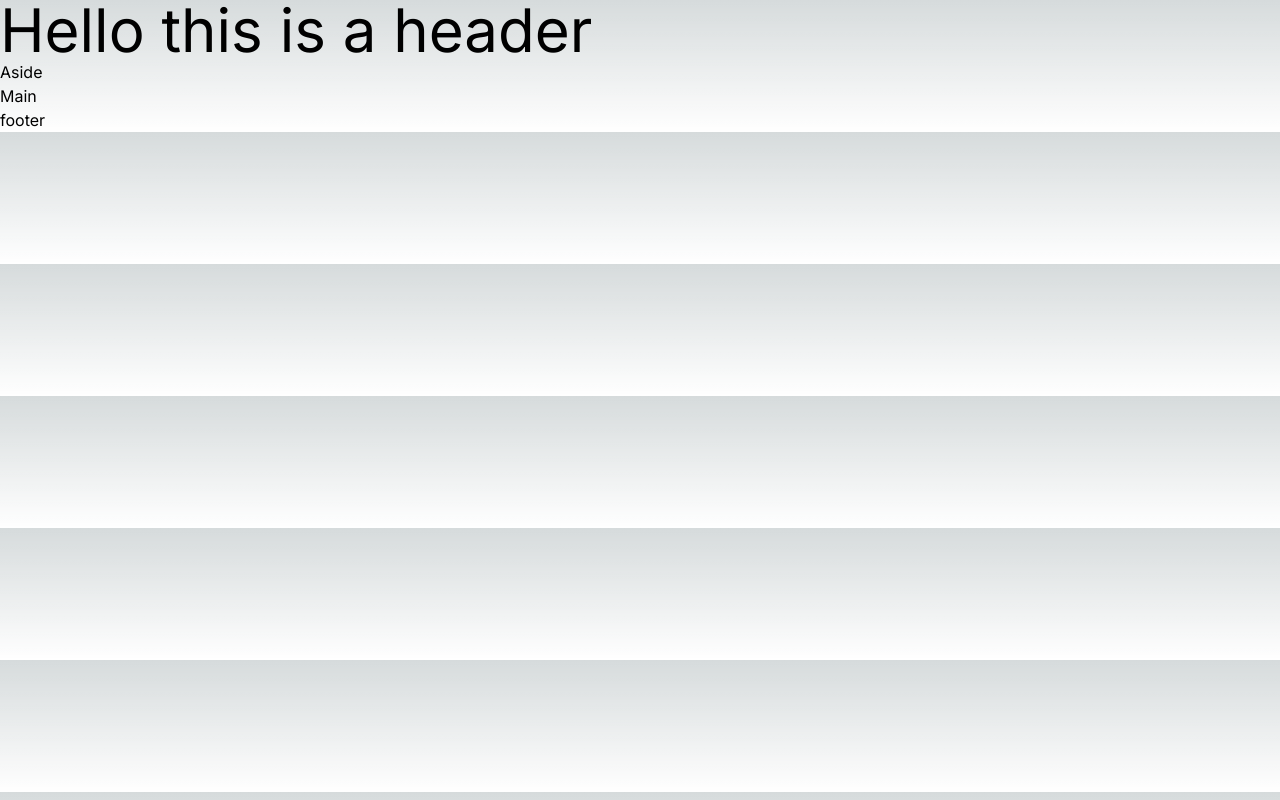
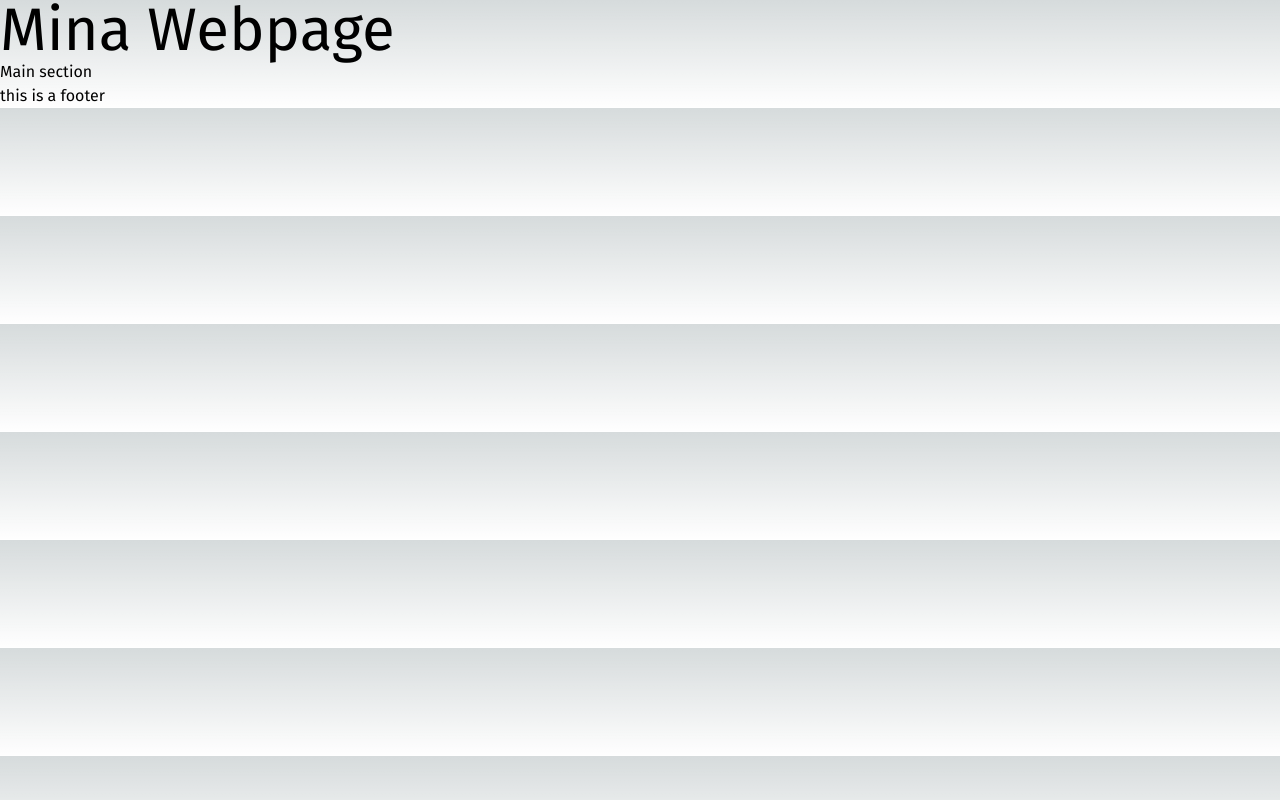
Before and after one commit to xtianbar/next-mina_webpage, a Next.js app: page / in a window 1280 px wide. Built offline with nearby package versions, Linux system fonts and the light colour scheme.

Commit message:
changed font from inter to fira sans

```diff
--- a/app/globals.css
+++ b/app/globals.css
@@ -1,3 +1,5 @@
+@import url('https://fonts.googleapis.com/css2?family=Fira+Sans:wght@400;500;600;700;800;900&display=swap');
+
 @tailwind base;
 @tailwind components;
 @tailwind utilities;
@@ -6,6 +8,7 @@
   --foreground-rgb: 0, 0, 0;
   --background-start-rgb: 214, 219, 220;
   --background-end-rgb: 255, 255, 255;
+  --fira-sans: 'Fira Sans', sans-serif ;
 }
 
 @media (prefers-color-scheme: dark) {
@@ -17,6 +20,7 @@
 }
 
 body {
+  font-family: var(--fira-sans);
   color: rgb(var(--foreground-rgb));
   background: linear-gradient(
       to bottom,
--- a/app/layout.js
+++ b/app/layout.js
@@ -1,17 +1,15 @@
 import './globals.css'
-import { Inter } from 'next/font/google'
-
-const inter = Inter({ subsets: ['latin'] })
 
 export const metadata = {
-  title: 'Create Next App',
+  title: 'Mina Webpage',
   description: 'Generated by create next app',
+
 }
 
 export default function RootLayout({ children }) {
   return (
     <html lang="en">
-      <body className={inter.className}>{children}</body>
+      <body>{children}</body>
     </html>
   )
 }
--- a/app/page.js
+++ b/app/page.js
@@ -4,16 +4,13 @@ export default function Home() {
   return (
       <>
         <header>
-          <div className='text-6xl'>Hello this is a header</div>
+          <div className='text-6xl'>Mina Webpage</div>
         </header>
-        <aside>
-          Aside
-        </aside>
         <main>
-          Main
+          Main section
         </main>
         <footer>
-          footer
+          this is a footer
         </footer>
       </>
   )
```
